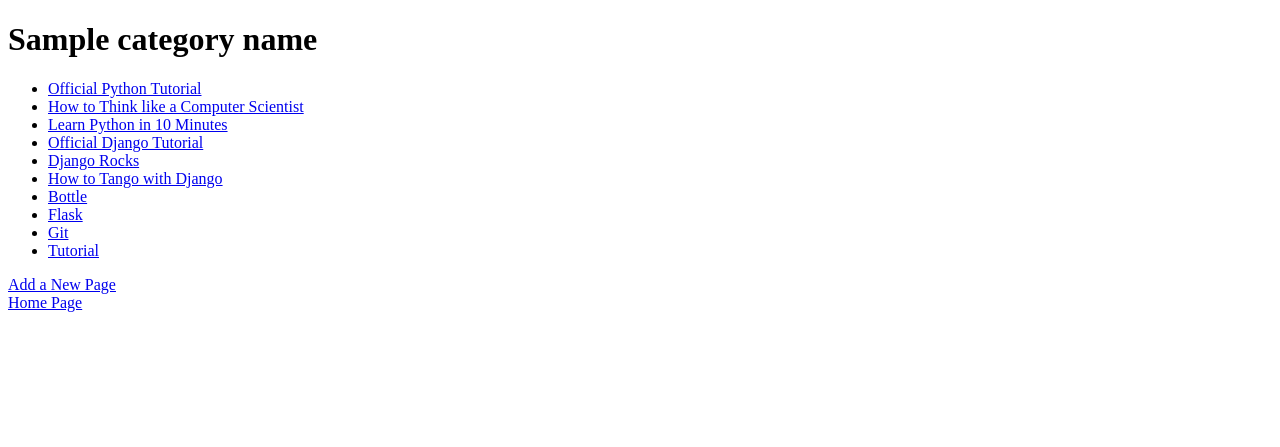
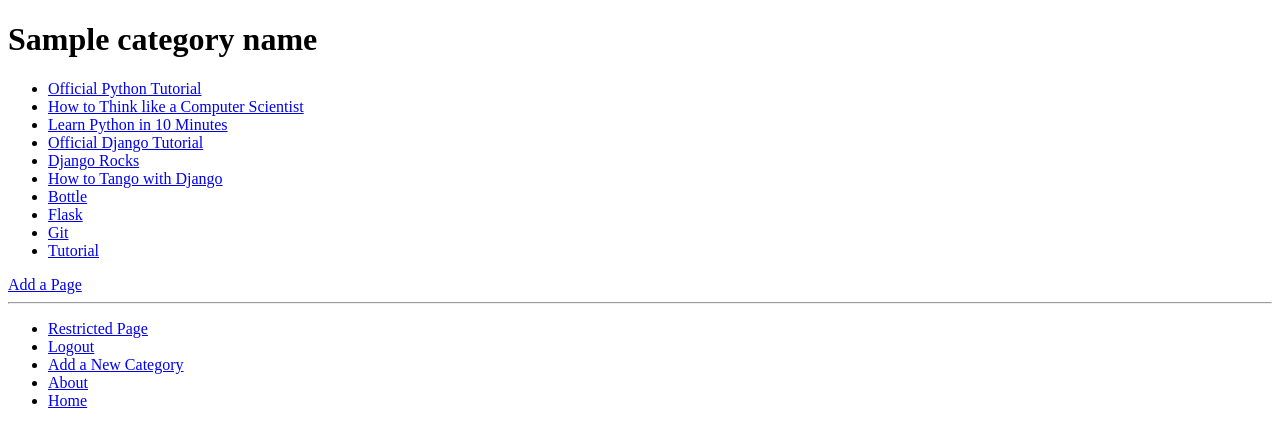
Before and after one commit to brownmagik352/tango_django, a Django app: template tango_with_django_project/templates/rango/category.html in a window 1280 px wide. Shown: the top 447 px of the page. Run offline with Django 3.2, Linux system fonts and the light colour scheme; a user stored in the database is signed in; data comes from the database, SQL or seed files in the repository; both versions use the stored data as it was after the commit; the template is opened without the code that fills it: values that come from a table or form of the project are taken from there, most other values are stand-ins (such as "Sample title", 1, 10 or a date in 2020); parts of the project's set-up code (start-up, migrations or seed data) failed here and were passed over.

Commit message:
up to ch. 9 exercises

```diff
--- /dev/null
+++ b/tango_with_django_project/templates/rango/base.html
@@ -0,0 +1,31 @@
+<!DOCTYPE html>
+
+<html>
+    <head>
+        <title>Rango - {% block title %}How to Tango with Django!{% endblock %}</title>
+    </head>
+
+    <body>
+        <div>
+            {% block body_block %}{% endblock %}
+        </div>
+
+        <hr />
+
+        <div>
+            <ul>
+            {% if user.is_authenticated %}
+                <li><a href="/rango/restricted/">Restricted Page</a></li>
+                <li><a href="/rango/logout/">Logout</a></li>
+                <li><a href="/rango/add_category/">Add a New Category</a></li>
+            {% else %}
+                <li><a href="/rango/register/">Register Here</a></li>
+                <li><a href="/rango/login/">Login</a></li>
+            {% endif %}
+
+                <li><a href="/rango/about/">About</a></li>
+                <li><a href="/rango/">Home</a>
+            </ul>
+        </div>
+    </body>
+</html>
--- a/tango_with_django_project/templates/rango/category.html
+++ b/tango_with_django_project/templates/rango/category.html
@@ -1,29 +1,21 @@
-<!DOCTYPE html>
-<html>
-<head>
-	<title>Rango</title>
-</head>
-<body>
-	<h1>{{category_name}}</h1>
-	{% if category %}
+{% extends 'rango/base.html' %}
+
+{% block title %}{{ category_name }}{% endblock %}
+
+{% block body_block %}
+    <h1>{{ category_name }}</h1>
+
     {% if pages %}
     <ul>
         {% for page in pages %}
-			<li><a href="{{page.url}}">{{page.title}}</a></li>
+        <li><a href="{{ page.url }}">{{ page.title }}</a></li>
         {% endfor %}
     </ul>
     {% else %}
         <strong>No pages currently in category.</strong>
     {% endif %}
-	{% else %}
-		The specified category {{ category_name }} does not exist!
-	{% endif %}
-
 
     {% if user.is_authenticated %}
-	<a href="/rango/category/{{category_name_url}}/add_page/">Add a New Page</a><br/>
+       <a href="/rango/category/{{category_name_url}}/add_page/">Add a Page</a>
     {% endif %}
-
-	<a href="/rango/">Home Page</a><br />
-</body>
-</html>
+{% endblock %}
```
Also changed, not shown: tango_with_django_project/rango.db. Lines whose indentation alone changed are shown as unchanged.
